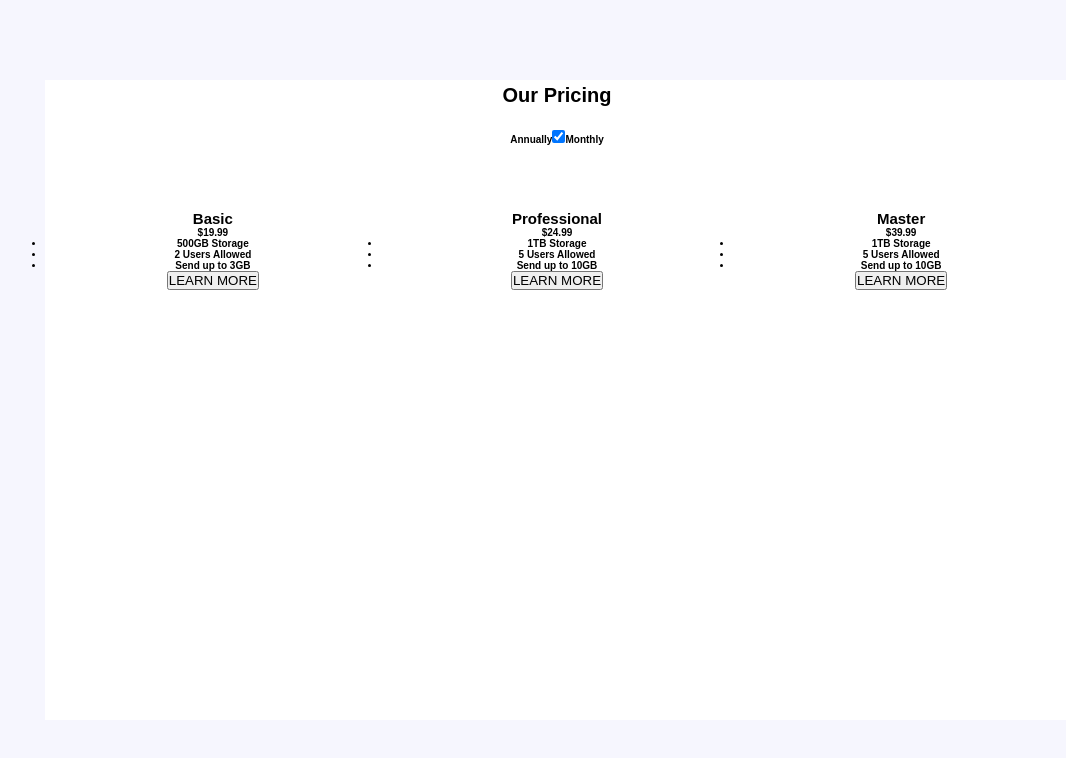
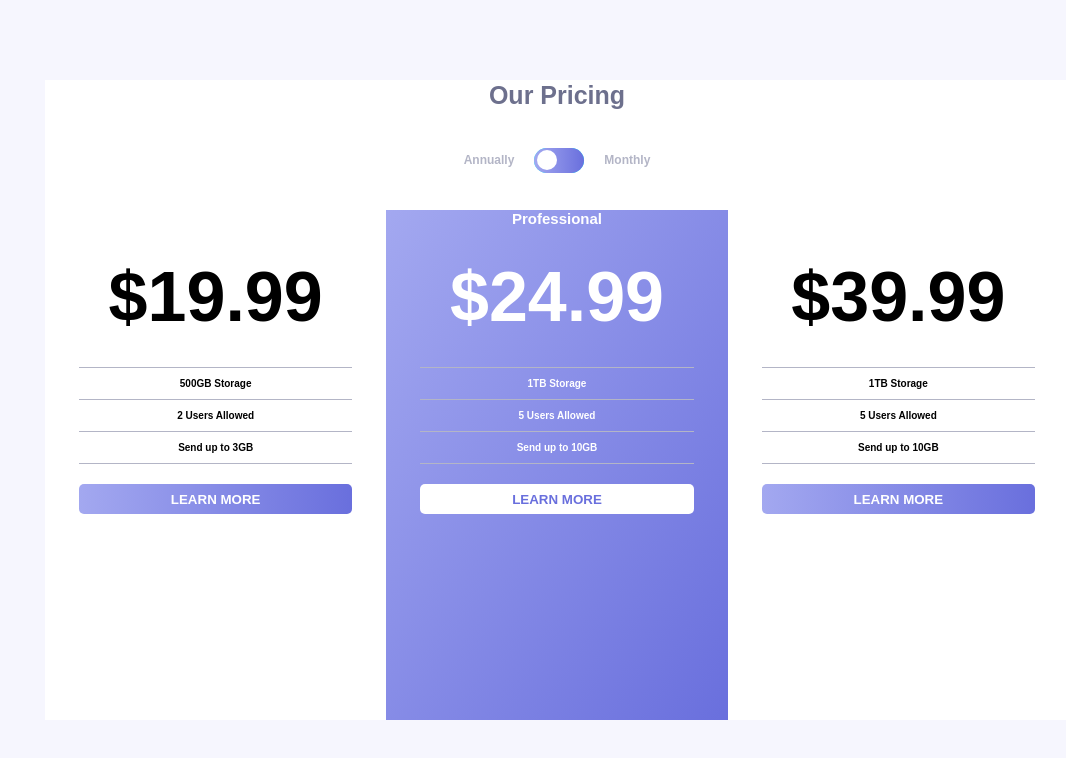
Before and after one commit to VincentChen6345/toggle-master, a React (Create React App) app: page / in a window 1280 px wide. Shown: the top 758 px of the page, without its empty margins (83-1149 px from the left). Built offline with nearby package versions, Linux system fonts and the light colour scheme.

Commit message:
working on layout

```diff
--- a/src/App.css
+++ b/src/App.css
@@ -22,6 +22,8 @@
   display: flex;
   justify-content: center;
   align-items: center;
+  color: var(--Grayish-Blue);
+  font-size: 2.5rem;
 }
 .toggle-switch {
   grid-column: 2/3;
@@ -30,6 +32,10 @@
 .card-1 {
   grid-column: 2/3;
   grid-row: 3/4;
+  /* background-image: linear-gradient(
+    to bottom right hsl(236, 72%, 79%),
+    hsl(237, 63%, 64%)
+  ); */
 }
 .card-3 {
   grid-column: 3/4;
--- a/src/App.jsx
+++ b/src/App.jsx
@@ -1,19 +1,13 @@
 import "./App.css";
 import Card from "./Components/Card";
+import ToggleMaster from "./Components/ToggleMaster";
 
 function App() {
   return (
     <div className="App" href="https://fonts.google.com/specimen/Montserrat">
       <div className="container">
         <h1 className="h1-title">Our Pricing</h1>
-        <div className="toggle-switch">
-          Annually
-          <label>
-            <input type="checkbox" checked />
-            <span></span>
-          </label>
-          Monthly
-        </div>
+        <ToggleMaster />
         <Card
           class="card-1"
           type="Professional"
@@ -21,6 +15,7 @@ function App() {
           storage="1TB"
           users="5"
           upload="10"
+          btnClass="card-btn center"
         />
         <Card
           class="card-2"
@@ -29,6 +24,7 @@ function App() {
           storage="500GB"
           users="2"
           upload="3"
+          btnClass="card-btn"
         />
         <Card
           class="card-3"
@@ -37,6 +33,7 @@ function App() {
           storage="1TB"
           users="5"
           upload="10"
+          btnClass="card-btn"
         />
       </div>
     </div>
--- /dev/null
+++ b/src/Components/Card.css
@@ -0,0 +1,54 @@
+.card-type {
+  color: var(--Grayish-Blue);
+}
+.card-type.center {
+  color: white;
+}
+.card-price {
+  font-size: 7rem;
+  margin: 3rem 0rem;
+}
+.card-features {
+  list-style: none;
+  display: flex;
+  align-items: center;
+  flex-direction: column;
+}
+.card-features__items {
+  border-top: 1px solid var(--Light-Grayish-Blue);
+  width: 80%;
+  padding: 1rem 0;
+}
+li:last-child {
+  border-bottom: 1px solid var(--Light-Grayish-Blue);
+}
+.card-btn {
+  margin: 2rem 0;
+  width: 80%;
+
+  text-transform: uppercase;
+  font-weight: 600;
+  color: white;
+  border-style: none;
+  height: 3rem;
+  border-radius: 0.5rem;
+  background-image: linear-gradient(
+    to right,
+    hsl(236, 72%, 79%),
+    hsl(237, 63%, 64%)
+  );
+}
+.card-btn.center {
+  background-image: none;
+  background-color: white;
+  color: var(--Purple);
+}
+
+.card-1.center {
+  background-image: linear-gradient(
+    to bottom right,
+    hsl(236, 72%, 79%),
+    hsl(237, 63%, 64%)
+  );
+  color: white;
+}
--- a/src/Components/Card.jsx
+++ b/src/Components/Card.jsx
@@ -1,15 +1,18 @@
+import "./Card.css";
+
 const Card = (props) => {
   return (
-    <div className={props.class}>
-      <h2>{props.type}</h2>
-      <p>${props.price}</p>
-      <ul>
-        <li>{props.storage} Storage</li>
-        <li>{props.users} Users Allowed</li>
-        <li>Send up to {props.upload}GB</li>
+    <div className={`${props.class} center`}>
+      <h2 className="card-type center">{props.type}</h2>
+      <p className="card-price">${props.price}</p>
+      <ul className="card-features">
+        <li className="card-features__items">{props.storage} Storage</li>
+        <li className="card-features__items">{props.users} Users Allowed</li>
+        <li className="card-features__items">Send up to {props.upload}GB</li>
       </ul>
-      <button>LEARN MORE</button>
+      <button className={props.btnClass}>LEARN MORE</button>
     </div>
   );
 };
 export default Card;
+/*"card-btn center" */
--- /dev/null
+++ b/src/Components/ToggleMaster.css
@@ -0,0 +1,80 @@
+.toggle-switch {
+  display: flex;
+  justify-content: center;
+  align-items: center;
+}
+
+/*the switch- the box around the slider*/
+.switch {
+  position: relative;
+  display: inline-block;
+  width: 5rem;
+  height: 2.5rem;
+  background-color: aqua;
+  border-radius: 10rem;
+  margin: 0 2rem;
+}
+
+/*makes the square checkbox input visually disappear*/
+.switch input {
+  opacity: 0;
+  width: 0;
+  height: 0;
+}
+
+/*the slider*/
+.slider {
+  position: absolute;
+  cursor: pointer;
+  top: 0;
+  left: 0;
+  right: 0;
+  bottom: 0;
+  background-image: linear-gradient(
+    to right,
+    hsl(236, 72%, 79%),
+    hsl(237, 63%, 64%)
+  );
+  /* transition: background-image 2s ease-out;
+  -webkit-transition: background-image 2s ease-out; */
+  border-radius: 3.4rem;
+}
+
+/*the circle toggle*/
+.slider:before {
+  position: absolute;
+  content: "";
+  height: 2rem;
+  width: 2rem;
+  left: 3px;
+  bottom: 2.7px;
+  background-color: white;
+  transition: 0.2s;
+  border-radius: 3.4rem;
+}
+input:checked + .slider {
+  background-image: linear-gradient(
+    to left,
+    hsl(236, 72%, 79%),
+    hsl(237, 63%, 64%)
+  );
+}
+.text {
+  font-size: 1.2rem;
+  color: var(--Light-Grayish-Blue);
+}
+input:checked + .slider:before {
+  transform: translateX(2.4rem);
+}
+
+/*CSS lesson
+.class1.class2{} selects any element with both classes i.e.g class="class1 class2"
+
+.class1 .class2{} selects any element with its class as class2 and it has a parent element of class1
+
+p.intro{background-color:yellow} styles every paragraph element with the class 'intro'
+
++ sign--> the ajacent sibling combinator
+it combines 2 sequences of selectors both having the same parent,the second selector must come immediately after the first
+
+*/
--- /dev/null
+++ b/src/Components/ToggleMaster.jsx
@@ -0,0 +1,16 @@
+import "./ToggleMaster.css";
+
+const ToggleMaster = () => {
+  return (
+    <div className="toggle-switch">
+      <span className=" text annually"> Annually</span>
+      <label className="switch">
+        <input type="checkbox" />
+        <span className="slider " />
+      </label>
+      <span className="text monthly"> Monthly</span>
+    </div>
+  );
+};
+
+export default ToggleMaster;
--- a/src/index.css
+++ b/src/index.css
@@ -16,6 +16,7 @@ html {
   --Light-Grayish-Blue: hsl(234, 14%, 74%);
   --Grayish-Blue: hsl(233, 13%, 49%);
   --Dark-Grayish-Blue: hsl(232, 13%, 33%);
+  --Purple: hsl(237, 63%, 64%);
 
   /*Breakpoints*/
   --bp-normal: 1221px;
```
Also changed, not shown: 1 other file (tests, documents, lock files or other folders).
